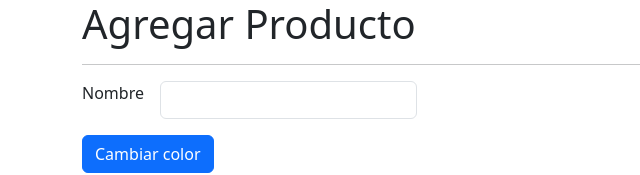
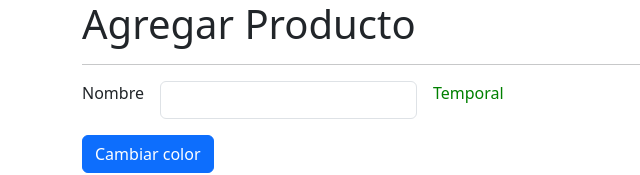
Before and after one commit to gaom13/Curso-Angular-Udemy, an Angular app in the folder bases/: page /products/product in a window 1280 px wide. Shown: the top 175 px of the page, without its empty margins (0-640 px from the left). Built offline with nearby package versions, Linux system fonts and the light colour scheme.

Commit message:
Aplicano directive input para el cambio del color del host

```diff
--- a/bases/src/app/products/pages/productPage/productPage.component.html
+++ b/bases/src/app/products/pages/productPage/productPage.component.html
@@ -12,7 +12,9 @@
     </div>
 
     <div class="col-auto">
-      <span customLabel></span>
+      <span customLabel
+        [color]="color"
+      >Temporal</span>
     </div>
 
   </div>
--- a/bases/src/app/shared/directive/custom-label.directive.ts
+++ b/bases/src/app/shared/directive/custom-label.directive.ts
@@ -1,4 +1,4 @@
-import { Directive, ElementRef, OnInit } from '@angular/core';
+import { Directive, ElementRef, Input, OnInit } from '@angular/core';
 
 @Directive({
   selector: '[customLabel]'
@@ -6,14 +6,27 @@ import { Directive, ElementRef, OnInit } from '@angular/core';
 export class CustomLabelDirective implements OnInit{
 
   private htmlElement?: ElementRef<HTMLElement>;
+  private _color: string = 'red';
+
+  // set permite cambiar el valor de la directiva
+  @Input() set color(value: string){
+    this._color = value;
+    this.setStyle();
+  }
 
   constructor( private el: ElementRef<HTMLElement>) {
-    console.log(el)
+    // console.log(el)
     this.htmlElement = el;
   }
 
   ngOnInit(): void {
-    console.log('Directiva - NgOnInit')
+    this.setStyle();
+  }
+
+  setStyle():void {
+    if( !this.htmlElement) return;
+
+    this.htmlElement!.nativeElement.style.color = this._color;
   }
 
 }
```
